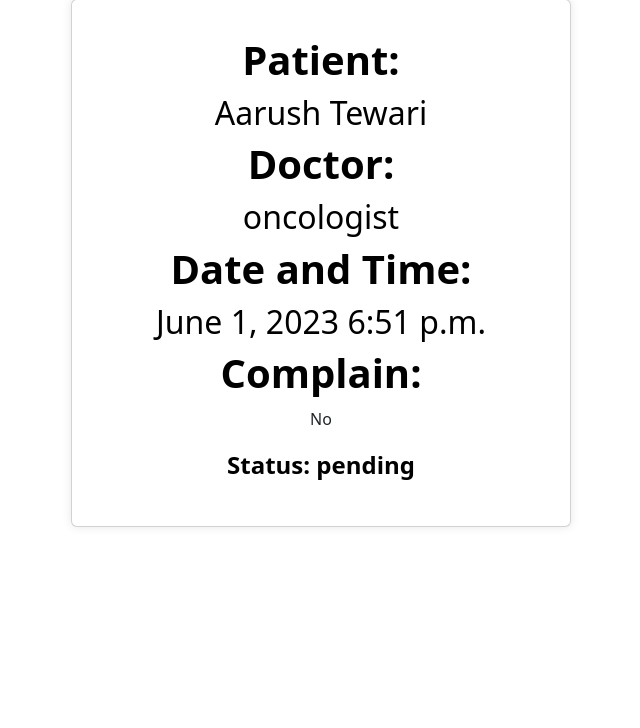
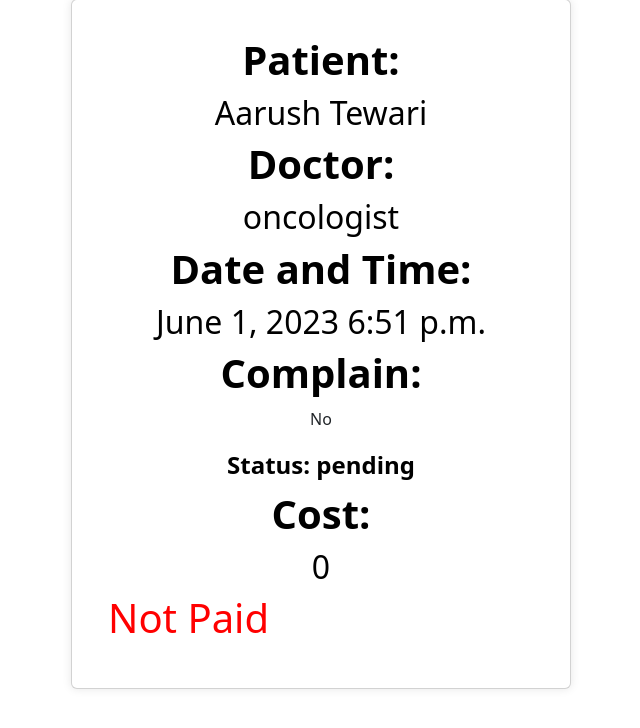
Before and after one commit to AarushTewari/SUTT-Task, a Django app: page /see_appointment/1 in a window 1280 px wide. Shown: the part 21-749 px from the top of the page, without its empty margins (319-959 px from the left). Run offline with Django 4.2, Linux system fonts and the light colour scheme; data comes from the database, SQL or seed files in the repository; some libraries are stand-ins or nearby versions.

Commit message:
Update see_appointment.html

```diff
--- a/Templates/see_appointment.html
+++ b/Templates/see_appointment.html
@@ -48,6 +48,13 @@
                     <h1 class="text-center heading-primary">Complain:</h1>
                     <p class="text-center">{{ appointment.complain }}</p>
                     <h4 class="text-center heading-tertiary">Status: {{ appointment.status }}</h4>
+                    <h1 class="text-center heading-primary">Cost:</h1>
+                    <h2 class="text-center heading-secondary">{{ appointment.cost }}</h2>
+                    {% if appointment.billing_status == 'pending' %}
+                    <h1 style="color: red;">Not Paid</h1>
+                    {% else %}
+                    <h1 style="color: green;">Paid</h1>
+                    {% endif %}
                 </div>
             </div>
         </div>
```
